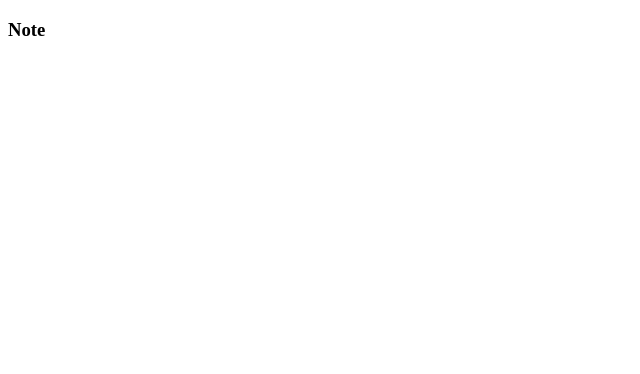
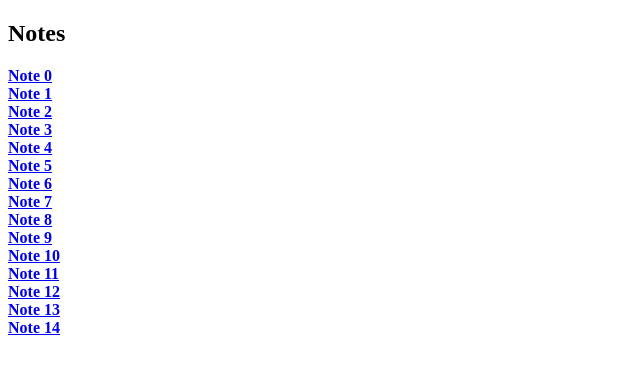
Before and after one commit to danimal-johnson/next-note, a Next.js app: page /notes in a window 1280 px wide. Shown: the top 374 px of the page, without its empty margins (0-640 px from the left). Built offline with nearby package versions, Linux system fonts and the light colour scheme.

Commit message:
Link pages together

```diff
--- a/pages/notes/[...params].js
+++ /dev/null
@@ -1,20 +0,0 @@
-import { useRouter } from 'next/router';
-
-// An optional catch-all route
-// - add one more bracket to the filename: [[...params]]
-
-const Page = () => {
-  const router = useRouter();
-  // const { id } = router.query; // Catches the id from the URL
-  const { params } = router.query; // Catches ALL the parameters from the URL}
-  console.log(params);
-
-  return (
-    <div>
-      <h3>Note</h3>
-      <p>{params}</p>
-    </div>
-  );
-}
-
-export default Page;
--- a/pages/notes/index.js
+++ b/pages/notes/index.js
@@ -1,3 +1,22 @@
 //  import React from 'react';
+import Link from 'next/link';
 
-export default () => <div><h2>Note Index Path</h2></div>;
+export default () => {
+  const notes = new Array(15).fill(1).map((_, i) => ({id: i, title: `Note ${i}`}));
+
+  return (
+    <div>
+      <h2>Notes</h2>
+
+      { notes.map(note => (
+        <div key={note.id}>
+          <Link href="/notes/[id]" as={`/notes/${note.id}`}>
+            <a>
+              <strong>{note.title}</strong>
+            </a>
+          </Link>
+        </div>
+      ))}
+    </div>
+  );
+}
```
Also changed, not shown: pages/index.js (+3 -10 lines), pages/notes/[id].js (added, +22 -0 lines).
